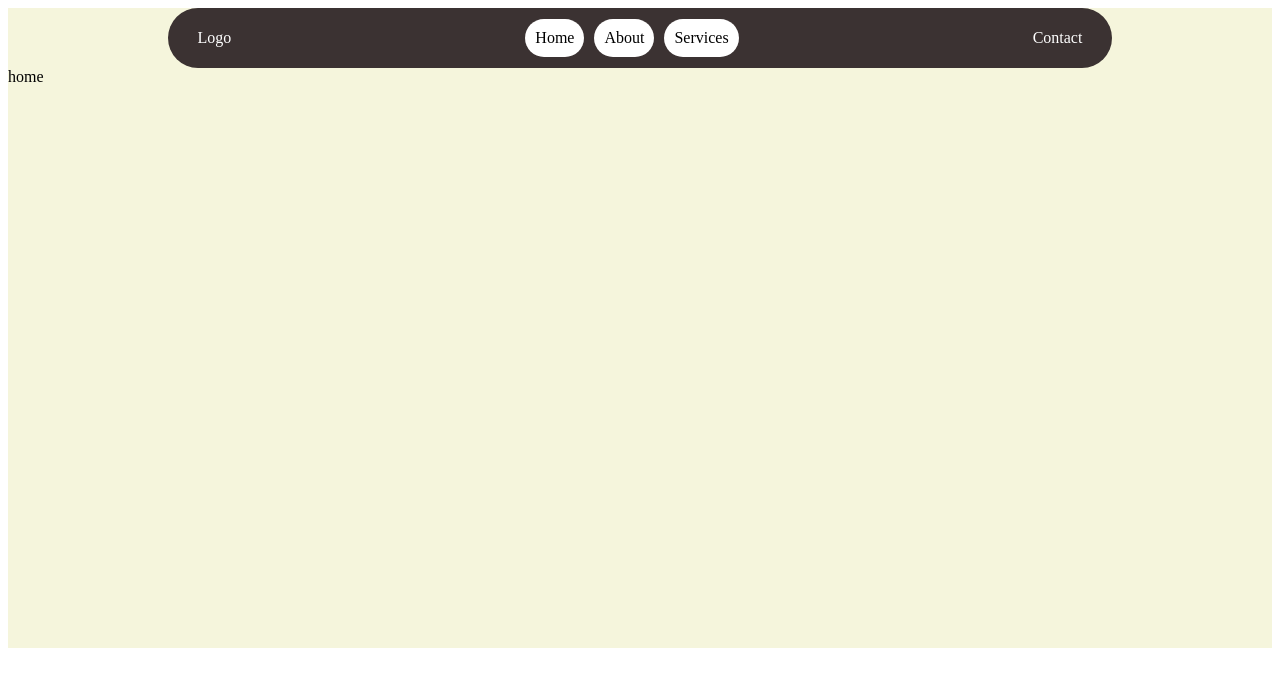
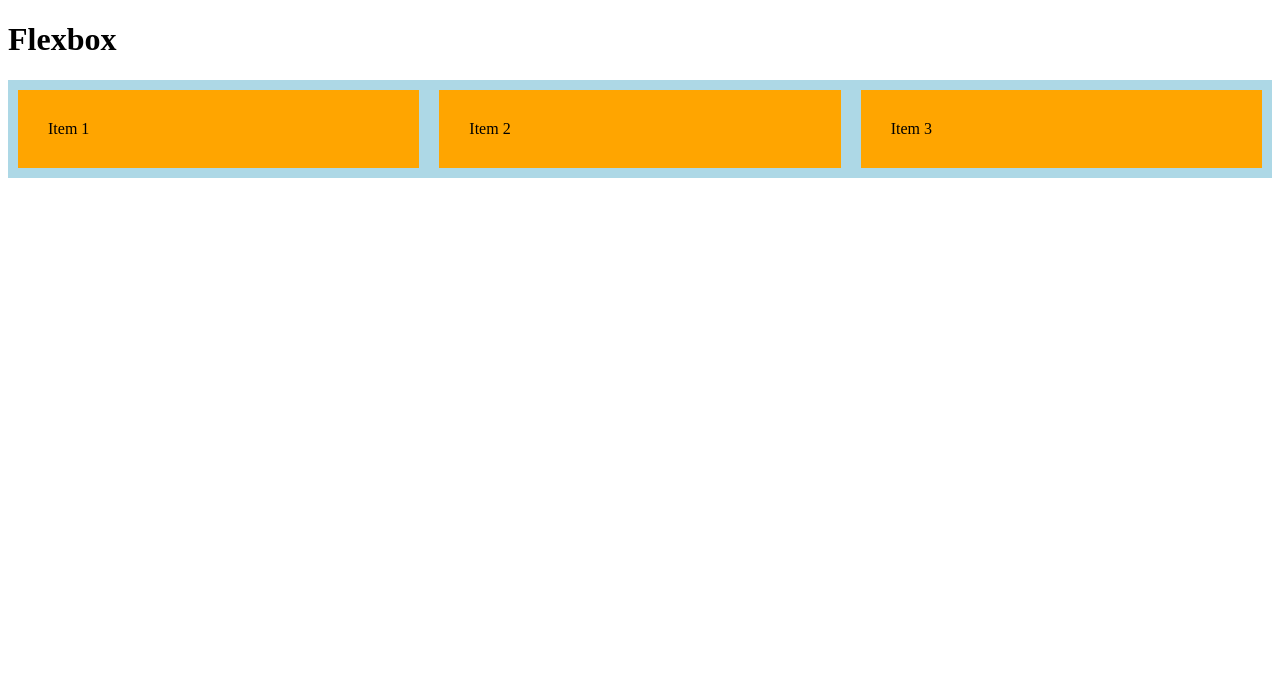
Before and after one commit to layba12-cmd/CSS-HTML, a plain HTML site: page index.html in a window 1280 px wide. Drawn offline with Linux system fonts and the light colour scheme.

Commit message:
Add files via upload

```diff
--- a/index.html
+++ b/index.html
@@ -1,31 +1,15 @@
 <!DOCTYPE html>
-<html lang="en">
+<html>
 <head>
-    <meta charset="UTF-8">
-    <meta name="viewport" content="width=device-width, initial-scale=1.0">
-    <title>Document</title>
+    <title>CSS Flexbox</title>
     <link rel="stylesheet" href="style.css">
 </head>
 <body>
-    <div class="main">
-        <div class="nav-top">
-       <div class="nav">
-        <a href="#home">Logo</a>
-        <div class="menu">
-            <a href="#home" class="home">Home</a>
-        <a href="#about" class="about">About</a>
-        <a href="#services" class="services">Services</a>
-        </div>
-        <a href="#Contact us">Contact</a>
-       </div>
-       </div>
-       <section id="home">home</section>
-       <section id="about"></section>
-       <section id="services"></section>
-       <section id="contect"></section>
-
-
-
+    <h1>Flexbox</h1>
+    <div class="container">
+        <div class="item">Item 1</div>
+        <div class="item">Item 2</div>
+        <div class="item">Item 3</div>
     </div>
 </body>
 </html>
--- a/style.css
+++ b/style.css
@@ -1,69 +1,21 @@
-.main{
-    height: 80vh;
-    background-color: beige;
+.container {
+    display: flex;
+    background-color: lightblue;
+    justify-content: space-around;
+    align-items: center;
+    flex-wrap: wrap;
 }
-.nav{
-    background-color: rgb(59, 50, 50);
-    color: white;
-    height: 60px;
-    display: flex;
-    justify-content: space-between;
-    align-items: center;
-    width: 70%;
-        border-radius: 40px;
-    padding-right: 30px;
-    padding-left: 30px;
+.item {
+    background-color: orange;
+    padding: 30px;
+    margin: 10px;
+    flex: 1;
 }
-.nav-top{
-        display: flex;
-    justify-content: center;
-
+@media (max-width: 600px) {
+    .container {
+        flex-direction: column;
+    }
+    .item {
+        width: 80%;
+    }
 }
-
-/*  */
-.menu{
-    display: flex;
-    column-gap:10px;
-}
-.home{
-    padding: 10px;
-    border-radius: 30px;
-    background-color: white;
-    color: black;
-}
-.about{
-    padding: 10px;
-    border-radius: 30px;
-    background-color: white;
-    color: black;
-}
-.services{
-    background-color: white;
-    padding: 10px;
-    border-radius: 30px;
-    color: black;
-}
-.home:hover{
-    background-color: red;
-}
-.home:active{
-    background-color: rgb(255, 251, 0);
-}
-.about:hover{
-    background-color: red;
-}
-.about:active{
-    background-color: rgb(255, 251, 0);
-}
-.services:hover{
-    background-color: red;
-}
-.services:active{
-    background-color: rgb(255, 251, 0);
-}
-
-a{
-    color: white;
-    text-decoration: none;
-
-}
```
